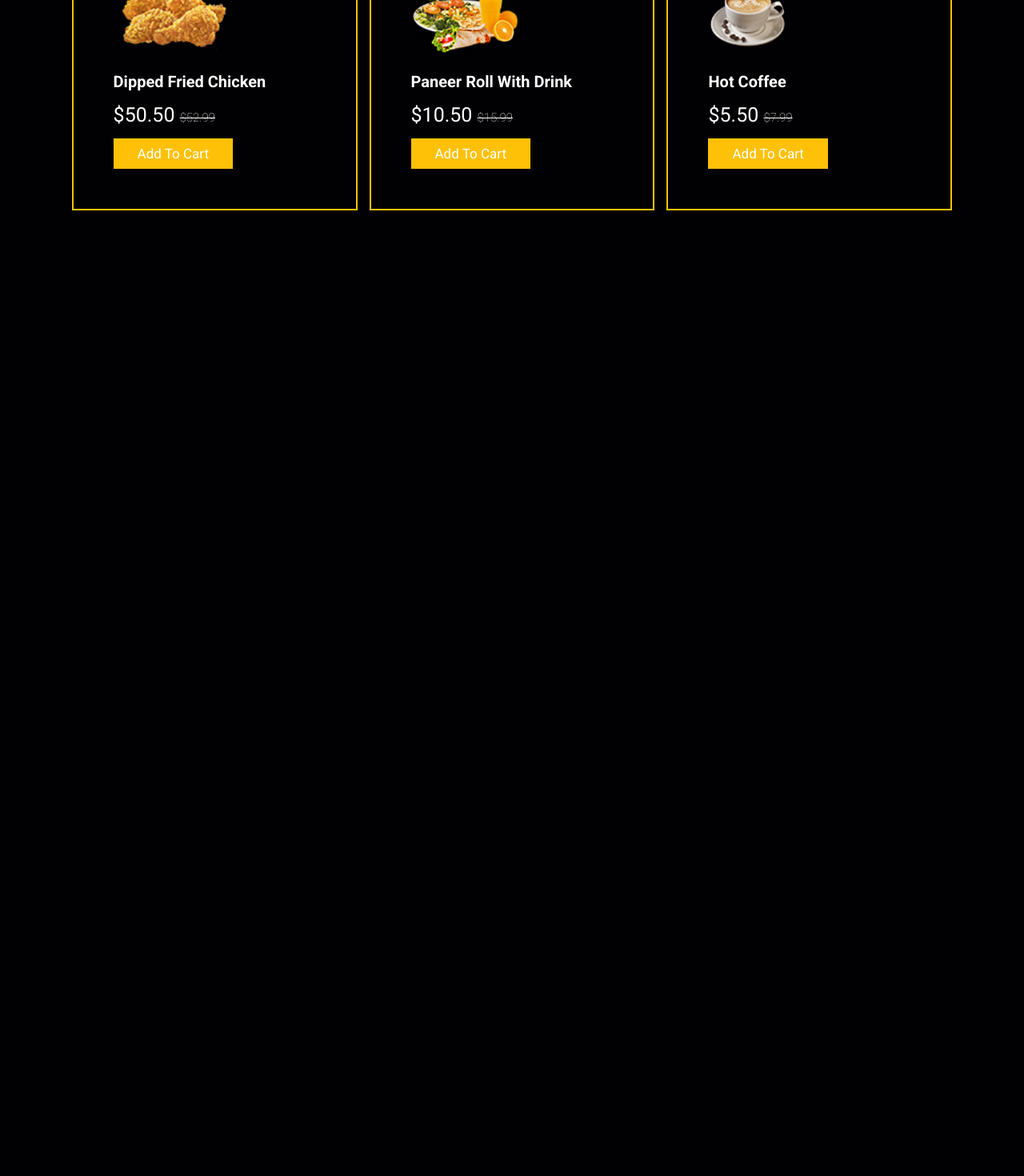
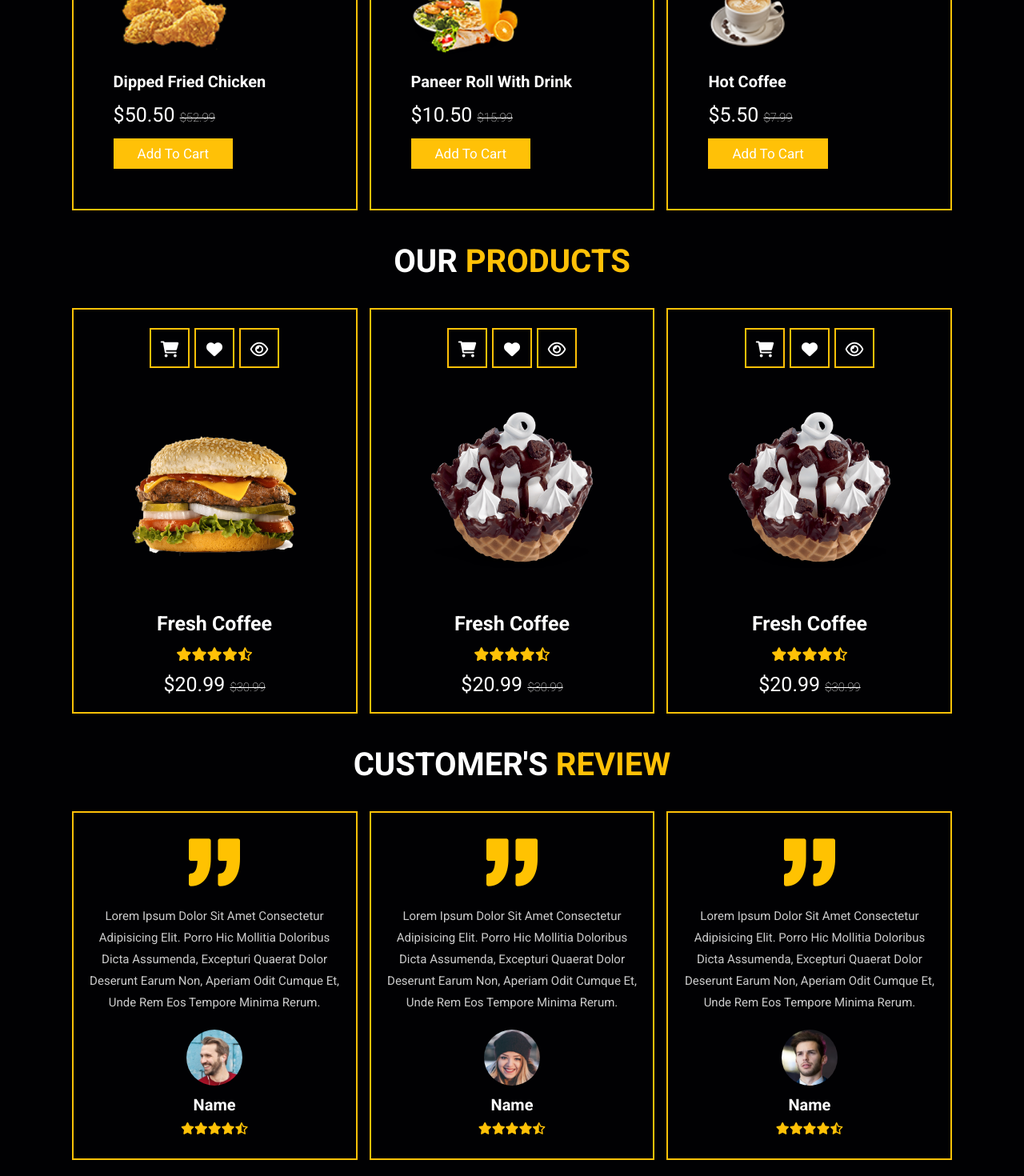
Before and after one commit to vaishu1109/restaurant-website-using-reactjs, a React (Create React App) app: page / in a window 1280 px wide. Shown: the part 1868-3338 px from the top of the page at 80% size. Before the commit the page ends 2151 px from the top, so only its background shows below. Built offline with nearby package versions, Linux system fonts and the light colour scheme.

Commit message:
review and product page design

```diff
--- a/src/App.js
+++ b/src/App.js
@@ -4,6 +4,8 @@ import "./assets/css/style.css";
 import Home from './components/Home/Home';
 import About from './components/About/About';
 import Menu from './components/Menu/Menu';
+import Product from './components/Product/Product';
+import Review from './components/Review/Review';
 function App() {
   return (
     <div>
@@ -11,6 +13,8 @@ function App() {
       <Home />
       <About />
       <Menu />
+      <Product />
+      <Review />
     </div>
   )
 }
--- a/src/Data.js
+++ b/src/Data.js
@@ -12,8 +12,8 @@ import productImage1 from "./assets/images/product-1.png";
 import productImage2 from "./assets/images/product-3.png";
 import productImage3 from "./assets/images/product-3.png";
 import reviewImage1 from "./assets/images/pic-1.png";
-import reviewImage2 from "./assets/images/pic-1.png";
-import reviewImage3 from "./assets/images/pic-1.png";
+import reviewImage2 from "./assets/images/pic-2.png";
+import reviewImage3 from "./assets/images/pic-3.png";
 import blogImage1 from "./assets/images/blog-1.jpeg";
 import blogImage2 from "./assets/images/blog-2.jpeg";
 import blogImage3 from "./assets/images/blog-3.jpeg";
@@ -91,7 +91,7 @@ const review = [
   },
   {
     img: reviewImage3,
-  },
+  }
 ];
 const blog = [
   {
--- a/src/components/Product/Product.css
+++ b/src/components/Product/Product.css
@@ -0,0 +1,43 @@
+.product .box-container .box{
+    text-align: center;
+    border: 0.2rem solid #ffc107;
+    padding: 2rem;
+}
+.product .box-container .box .icons a{
+    height: 5rem;
+    width: 5rem;
+    line-height: 5rem;
+    font-size: 2rem;
+    border: 0.2rem solid #ffc107;
+    color: #fff;
+    margin: 0.3rem;
+}
+.product .box-container .box .icons a:hover{
+    background-color: #ffc107;
+}
+.product .box-container .box .image{
+    padding: 2.5rem 0;
+}
+.product .box-container .box .image img{
+    height: 25rem;
+}
+.product .box-container .box .content h3{
+    color: #fff;
+    font-size: 2.5rem;
+}
+.product .box-container .box .content .stars{
+    padding: 1.5rem;
+}
+.product .box-container .box .content .stars i{
+    font-size: 1.7rem;
+    color: #ffc107;
+}
+.product .box-container .box .content .price{
+    color: #fff;
+    font-size: 2.5rem;
+}
+.product .box-container .box .content .price span{
+    text-decoration: line-through;
+    font-weight: lighter;
+    font-size: 1.5rem;
+}
--- a/src/components/Product/Product.js
+++ b/src/components/Product/Product.js
@@ -1,10 +1,40 @@
 import React from 'react'
-
+import "../Product/Product.css"
+import { product } from '../../Data'
 const Product = () => {
   return (
-    <div>
-      hello
-    </div>
+    <>
+      <section className='product' id='product'>
+        <h1 className='heading'>Our <span>Products</span></h1>
+        <div className='box-container'>
+          {
+            product.map((item, index) => (
+              <div className='box'>
+                <div className='icons'>
+                  <a href='#' className='fa-solid fa-cart-shopping'></a>
+                  <a href='#' className='fa-solid fa-heart'></a>
+                  <a href='#' className='fa-regular fa-eye'></a>
+                </div>
+                <div className='image'>
+                  <img src={item.img} alt="images" />
+                </div>
+                <div className='content'>
+                  <h3>Fresh Coffee</h3>
+                  <div className='stars'>
+                    <i className="fa-solid fa-star"></i>
+                    <i className="fa-solid fa-star"></i>
+                    <i className="fa-solid fa-star"></i>
+                    <i className="fa-solid fa-star"></i>
+                    <i className="fa-regular fa-star-half-stroke"></i>
+                  </div>
+                  <div className='price'>$20.99 <span>$30.99</span></div>
+                </div>
+              </div>
+            ))
+          }
+        </div>
+      </section>
+    </>
   )
 }
 
--- /dev/null
+++ b/src/components/Review/Review.css
@@ -0,0 +1,26 @@
+.review .box-container .box{
+    border: 0.2rem solid #ffc107;
+    text-align: center;
+    padding: 3rem 2rem;
+}
+.review .box-container .box p{
+    font-size: 1.5rem;
+    line-height: 1.8;
+    color: #ccc;
+    padding: 2rem 0;
+}
+.review .box-container .box .user{
+    height: 7rem;
+    width: 7rem;
+    border-radius: 50%;
+    object-fit: cover;
+}
+.review .box-container .box h3{
+    padding: 1rem 0;
+    font-size: 2rem;
+    color: #fff;
+}
+.review .box-container .box .stars i{
+    font-size: 1.5rem;
+    color: #ffc107;
+}
--- /dev/null
+++ b/src/components/Review/Review.js
@@ -0,0 +1,39 @@
+import React from 'react'
+import "../Review/Review.css";
+import { review } from "../../Data";
+import quoteImg from "../../assets/images/quote-img.png"
+const Review = () => {
+    return (
+        <>
+            <section className='review' id='review'>
+                <h1 className='heading'>
+                    Customer's <span>review</span>
+                </h1>
+                <div className='box-container'>
+                    {
+                        review.map((item, index) => (
+                            <div className='box'>
+                                <img src={quoteImg} alt="quoteImg" />
+                                <p>
+                                    Lorem ipsum dolor sit amet consectetur adipisicing elit. Porro hic mollitia doloribus dicta assumenda, excepturi
+                                    quaerat dolor deserunt earum non, aperiam odit cumque et, unde rem eos tempore minima rerum.
+                                </p>
+                                <img src={item.img} alt="people" className='user' />
+                                <h3>Name</h3>
+                                <div className='stars'>
+                                    <i className="fa-solid fa-star"></i>
+                                    <i className="fa-solid fa-star"></i>
+                                    <i className="fa-solid fa-star"></i>
+                                    <i className="fa-solid fa-star"></i>
+                                    <i className="fa-regular fa-star-half-stroke"></i>
+                                </div>
+                            </div>
+                        ))
+                    }
+                </div>
+            </section>
+        </>
+    )
+}
+
+export default Review
```
Also changed, not shown: public/index.html (+4 -4 lines).
